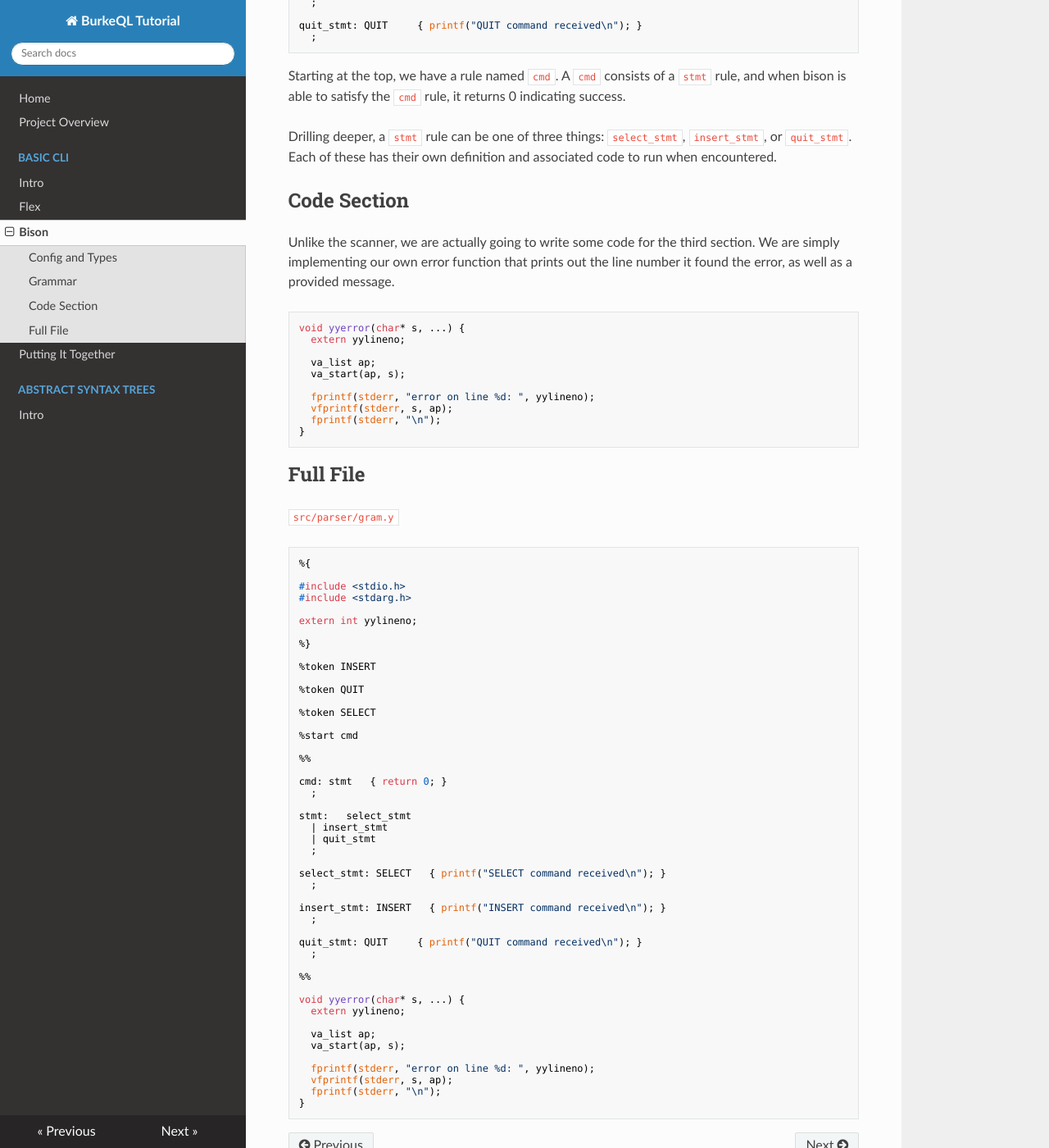
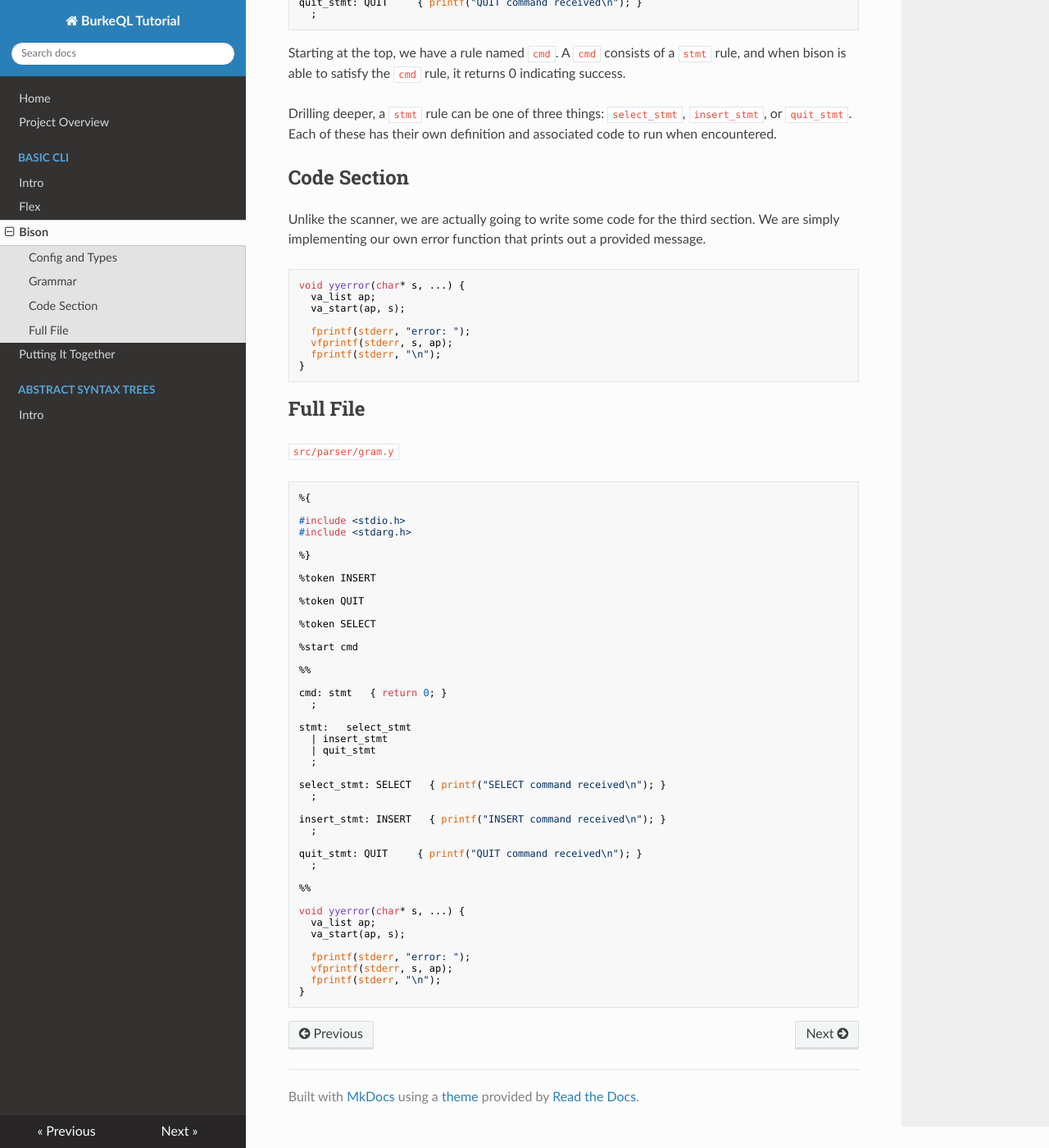
Before and after one commit to burke1791/burkeql-db, an MkDocs documentation site: the page built from docs/01-basic-cli/bison.md, in a window 1280 px wide and 1400 px high, scrolled down 1544 px. Shown: the whole window at 82% size. Built offline with MkDocs 1.6.1, drawn with Linux system fonts in a browser that asks for light colours; nearby versions of some CDN libraries; some of the changed text lies outside the part shown.

Commit message:
removed line number tracking

````diff
--- a/docs/01-basic-cli/bison.md
+++ b/docs/01-basic-cli/bison.md
@@ -30,8 +30,6 @@ Another note, comments in a bison file DO NOT need to be indented like they do i
 %{
 #include <stdio.h>
 #include <stdarg.h>
-
-extern int yylineno;
 %}
 
 %token INSERT
@@ -81,16 +79,14 @@ Drilling deeper, a `stmt` rule can be one of three things: `select_stmt`, `inser
 
 ## Code Section
 
-Unlike the scanner, we are actually going to write some code for the third section. We are simply implementing our own error function that prints out the line number it found the error, as well as a provided message.
+Unlike the scanner, we are actually going to write some code for the third section. We are simply implementing our own error function that prints out a provided message.
 
 ```c
 void yyerror(char* s, ...) {
-  extern yylineno;
-
   va_list ap;
   va_start(ap, s);
 
-  fprintf(stderr, "error on line %d: ", yylineno);
+  fprintf(stderr, "error: ");
   vfprintf(stderr, s, ap);
   fprintf(stderr, "\n");
 }
@@ -105,8 +101,6 @@ void yyerror(char* s, ...) {
 
 #include <stdio.h>
 #include <stdarg.h>
-
-extern int yylineno;
 
 %}
 
@@ -140,12 +134,10 @@ quit_stmt: QUIT     { printf("QUIT command received\n"); }
 %%
 
 void yyerror(char* s, ...) {
-  extern yylineno;
-
   va_list ap;
   va_start(ap, s);
 
-  fprintf(stderr, "error on line %d: ", yylineno);
+  fprintf(stderr, "error: ");
   vfprintf(stderr, s, ap);
   fprintf(stderr, "\n");
 }
````
Also changed, not shown: docs/01-basic-cli/flex.md (+2 -2 lines), docs/01-basic-cli/putting-it-together.md (+3 -6 lines), 4 other files.
